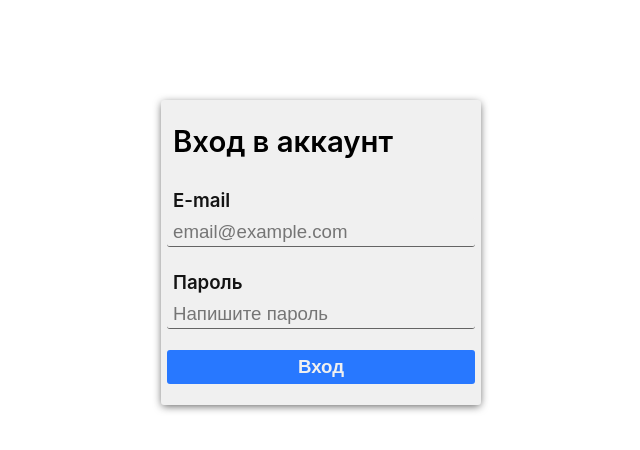
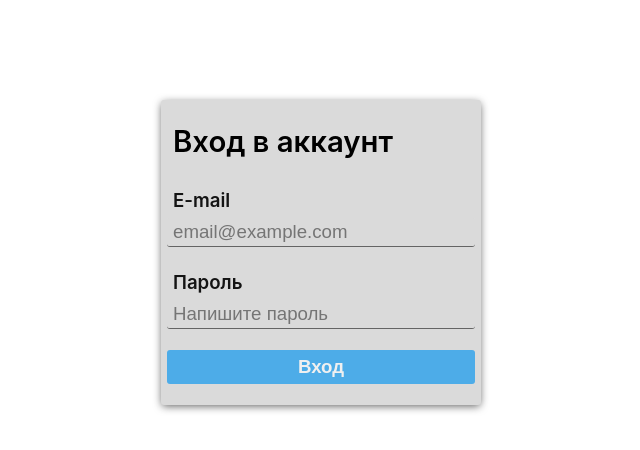
Before and after one commit to DarkLordikss/dekanat_keys, a React (Create React App) app in the folder frontend/: page / in a window 1280 px wide. Shown: the top 450 px of the page, without its empty margins (319-959 px from the left). Built offline with nearby package versions, Linux system fonts and the light colour scheme.

Commit message:
all buttons styles
Added all buttons styles
Added all colors for them

```diff
--- a/frontend/src/LoginPage.js
+++ b/frontend/src/LoginPage.js
@@ -3,6 +3,7 @@ import './styles/Common.css';
 import './styles/ObjectsWidth.css';
 import './styles/SpacingStyles.css';
 import './styles/TextStyles.css';
+import './styles/ButtonsStyles.css';
 import { login, checkAuth } from "./Connector.js";
 
 const cheatCode = 'zombi';
--- a/frontend/src/Parsers.js
+++ b/frontend/src/Parsers.js
@@ -5,6 +5,15 @@ const StatusEnum = {
     4: 'Ключ сдан',
     5: 'Отклонено',
     6: 'Недействительно'
+};
+
+const StatusStyleEnum = {
+    1: 'button-default',
+    2: 'button-good',
+    3: 'button-warning',
+    4: 'button-gifted',
+    5: 'button-wrong',
+    6: 'button-inactive'
 };
 
 export const MonthEnum = {
@@ -25,6 +34,10 @@ export const MonthEnum = {
 // Функция для преобразования числового значения в строковое представление
 export const getStatusString = async (statusValue) => {
     return StatusEnum[statusValue] || 'Неизвестно';
+};
+
+export const getStatusStyle = async (statusValue) => {
+    return StatusStyleEnum[statusValue] || 'button-default';
 };
 
 export const parseDate = async (date) => {
--- a/frontend/src/TimetablePage.js
+++ b/frontend/src/TimetablePage.js
@@ -3,8 +3,9 @@ import './styles/Common.css';
 import './styles/ObjectsWidth.css';
 import './styles/SpacingStyles.css';
 import './styles/TextStyles.css';
+import './styles/ButtonsStyles.css';
 import { checkAuth, getTimetable } from "./Connector.js";
-import { getStatusString, parseDate, getBarriers, parseSmallDate} from "./Parsers.js";
+import { getStatusString, parseDate, getBarriers, parseSmallDate, getStatusStyle} from "./Parsers.js";
 
 class TimetablePage extends React.Component {
   constructor() {
@@ -40,7 +41,7 @@ class TimetablePage extends React.Component {
         for (let k = 0; k < time.length; k++) {
           let pare = time[k];
           document.getElementById(`day_box_${i}_${j}`).innerHTML +=
-          `<div class="raw-object w100-obj nullable-object raw-box button-default margin-v-normal padding-h-normal padding-v-normal">
+          `<div class="raw-object w100-obj nullable-object raw-box ${await getStatusStyle(pare.status)} margin-v-normal padding-h-normal padding-v-normal">
             <div class="raw-object w100-obj nullable-object text-big text-width-bold">${pare.name}</div>
             <div class="raw-object w100-obj nullable-object text-normal margin-v-b-normal">${pare.buildings} к., ${pare.class_number} ауд.</div>
             <div class="raw-object w100-obj nullable-object text-normal margin-v-b-normal">${await getStatusString(pare.status)}</div>
--- /dev/null
+++ b/frontend/src/styles/ButtonsStyles.css
@@ -0,0 +1,83 @@
+.button-default {
+    background-color: var(--button-default);
+    color: var(--text-alt-color);
+    transition: 0.2s;
+}
+.button-default:hover {
+    background-color: var(--button-default-h);
+    transition: 0.1s;
+}
+.button-default:active {
+    background-color: var(--button-default-a);
+    transition: 0.03s;
+}
+
+.button-wrong {
+    background-color: var(--button-wrong);
+    color: var(--text-alt-color);
+    transition: 0.2s;
+}
+.button-wrong:hover {
+    background-color: var(--button-wrong-h);
+    transition: 0.1s;
+}
+.button-wrong:active {
+    background-color: var(--button-wrong-a);
+    transition: 0.03s;
+}
+
+.button-good {
+    background-color: var(--button-);
+    color: var(--text-alt-color);
+    transition: 0.2s;
+}
+.button-good:hover {
+    background-color: var(--button-good-h);
+    transition: 0.1s;
+}
+.button-good:active {
+    background-color: var(--button-good-a);
+    transition: 0.03s;
+}
+
+.button-warning {
+    background-color: var(--button-);
+    color: var(--text-alt-color);
+    transition: 0.2s;
+}
+.button-warning:hover {
+    background-color: var(--button-warning-h);
+    transition: 0.1s;
+}
+.button-warning:active {
+    background-color: var(--button-warning-a);
+    transition: 0.03s;
+}
+
+.button-gifted {
+    background-color: var(--button-);
+    color: var(--text-alt-color);
+    transition: 0.2s;
+}
+.button-gifted:hover {
+    background-color: var(--button-gifted-h);
+    transition: 0.1s;
+}
+.button-gifted:active {
+    background-color: var(--button-gifted-a);
+    transition: 0.03s;
+}
+
+.button-inactive {
+    background-color: var(--button-inactive);
+    color: var(--text-alt-color);
+    transition: 0.2s;
+}
+.button-inactive:hover {
+    background-color: var(--button-inactive-h);
+    transition: 0.1s;
+}
+.button-inactive:active {
+    background-color: var(--button-inactive-a);
+    transition: 0.03s;
+}
--- a/frontend/src/styles/Common.css
+++ b/frontend/src/styles/Common.css
@@ -5,14 +5,32 @@
 
 :root {
     --back-color : rgb(255, 255, 255);
-    --box-color : rgb(240, 240, 240);
+    --box-color : rgb(218, 218, 218);
+    --borders-color: rgb(143, 143, 143);
     --text-dark-color : rgb(0, 0, 0);
     --text-default-color : rgb(20, 20, 20);
     --text-light-color : rgb(80, 80, 80);
     --text-alt-color : rgb(240, 240, 240);
-    --button-default : rgb(40, 120, 255);
-    --button-default-a : rgb(84, 147, 255);
-    --button-default-h : rgb(33, 93, 199);
+
+    --button-default :  rgb(77, 172, 232);
+    --button-default-a : rgb(92, 178, 232);
+    --button-default-h : rgb(61, 146, 199);
+
+    --button-wrong : rgb(255, 51, 51);
+    --button-wrong-a : rgb(255, 82, 82);
+    --button-wrong-h : rgb(156, 30, 30);
+
+    --button-good : rgb(82, 219, 153);
+    --button-good-a : rgb(108, 231, 171);
+    --button-good-h : rgb(71, 189, 132);
+
+    --button-warning : rgb(255, 215, 76);
+    --button-warning-a : rgb(255, 226, 122);
+    --button-warning-h : rgb(212, 182, 73);
+
+    --button-gifted : rgb(76, 122, 255);
+    --button-gifted-a : rgb(96, 135, 255);
+    --button-gifted-h : rgb(63, 100, 211);
 }
 
 button {
@@ -105,26 +123,11 @@ input:active {
 .filling-box {
     width: 100%;
     height: 100%;
-    border: 1px solid var(--text-light-color);
+    border: 1px solid var(--borders-color);
     background-color: var(--back-color);
 }
 .day-box {
     height: 160px;
-}
-
-
-.button-default {
-    background-color: var(--button-default);
-    color: var(--text-alt-color);
-    transition: 0.2s;
-}
-.button-default:hover {
-    background-color: var(--button-default-h);
-    transition: 0.1s;
-}
-.button-default:active {
-    background-color: var(--button-default-a);
-    transition: 0.03s;
 }
 
 .raw-shadow {
```
